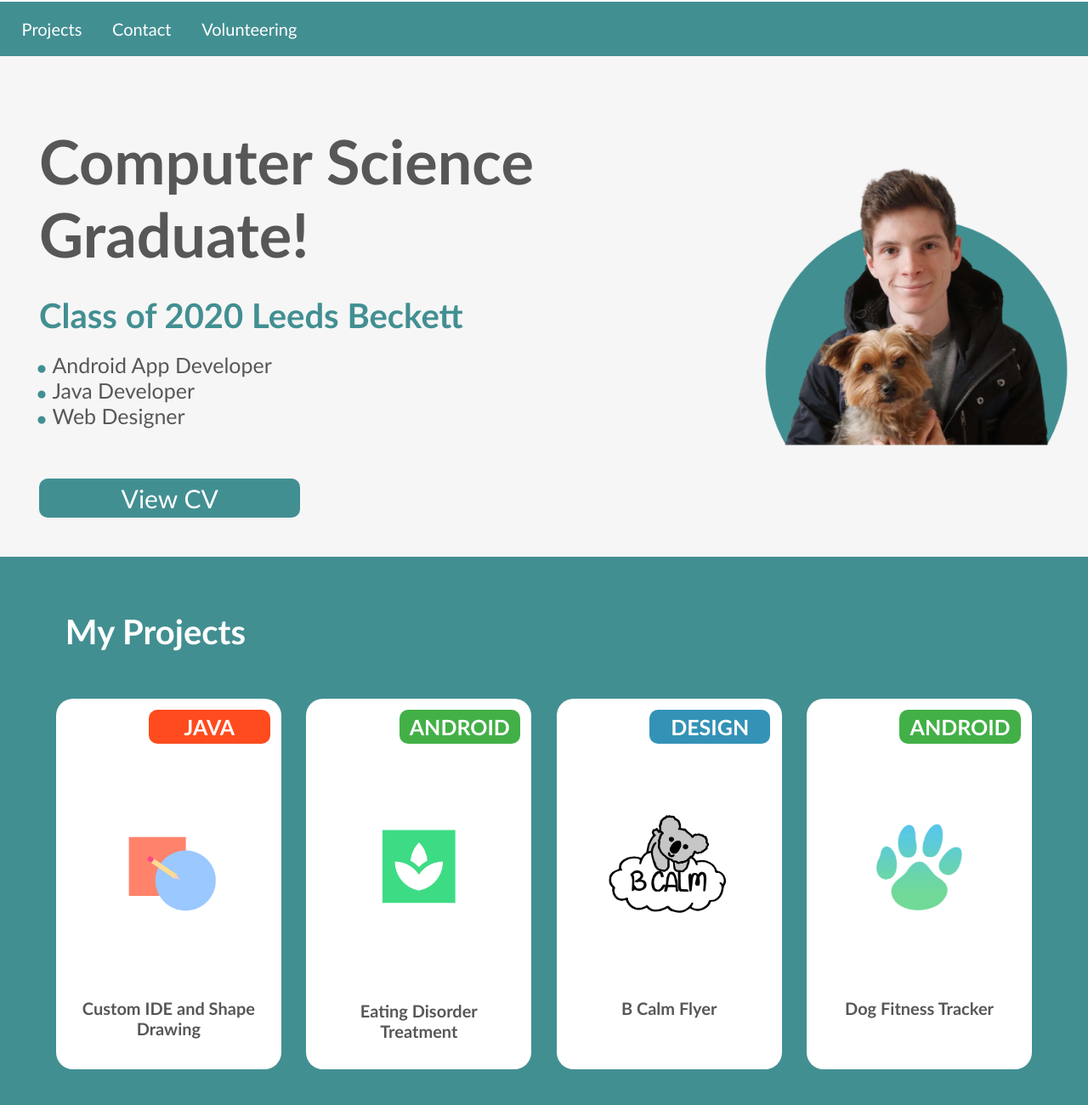
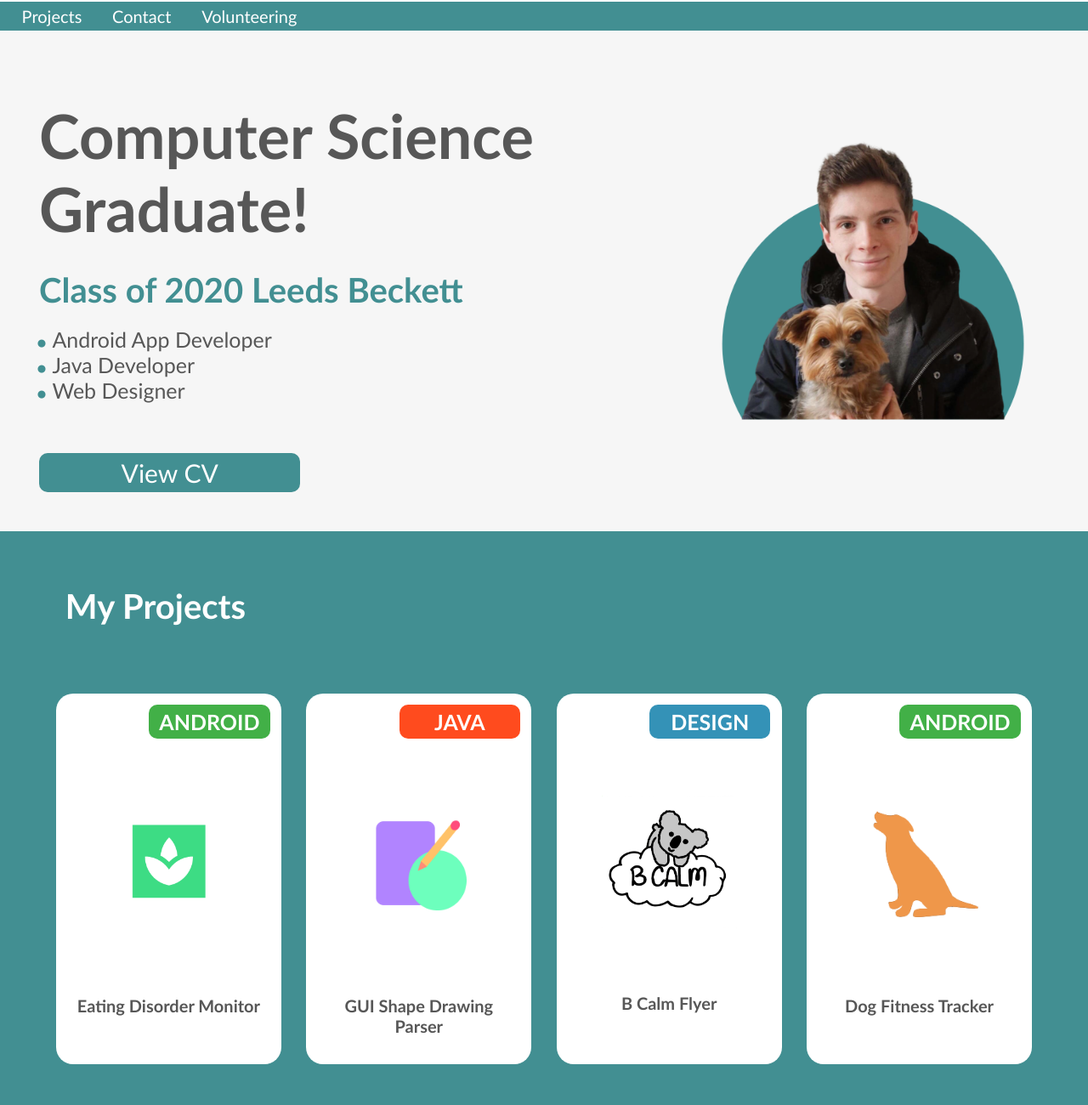
Before and after one commit to gogadon37/cvwebsite, a plain HTML site: page index.html in a window 1280 px wide. Shown: the part 100-1400 px from the top of the page at 85% size. Drawn offline with Linux system fonts and the light colour scheme.

Commit message:
updated icons and code

```diff
--- a/index.html
+++ b/index.html
@@ -97,30 +97,34 @@
 
 		<div class ="box" >
 
-			<div class ="minibox java" > Java </div>
+			<div class ="minibox android" > Android </div>
 
-			<img class ="boximage" src="shop4.jpg" />
-			<p  class ="boxtext">Custom IDE and Shape Drawing</p>
+			<img class ="boximage" src="shop3.png" />
+			<p  class ="boxtext">Eating Disorder Monitor</p>
 
 
 		</div>
 
 
+
 		<div class ="box" >
 
-			<div class ="minibox android" > Android </div>
+			<div class ="minibox java" > Java </div>
 
-			<img class ="boximage" src="shop3.png" />
-			<p  class ="boxtext">Eating Disorder Treatment</p>
+			<img class ="boximage" src="ide.png" />
+			<p  class ="boxtext"> GUI Shape Drawing Parser</p>
 
 
 		</div>
+
+
+
 
 		<div class ="box" >
 
 			<div class ="minibox design" > Design </div>
 
-			<img class ="boximage" src="shop.jpg" />
+			<img class ="boximage" src="shop.png" />
 			<p  class ="boxtext"> B Calm Flyer </p>
 
 
@@ -131,7 +135,7 @@
 
 			<div class ="minibox android" > Android </div>
 
-			<img class ="boximage" src="shop1.jpg" />
+			<img class ="boximage" src="paws.png" />
 			<p class ="boxtext" >Dog Fitness Tracker</p>
 
 
--- a/indexstylesheet.css
+++ b/indexstylesheet.css
@@ -187,10 +187,10 @@ margin-right: 6%;
 #profileimage{
 margin-top: 60px;
 width: 80%;
+margin-left: 10%;
 
-min-width: 350px;
 
-float: right;
+float: left;
 
 
 }
@@ -230,6 +230,7 @@ background-color: #428F92;
 color:white;
 margin-left: 6%;
 margin-top: 5%;
+margin-bottom: 10%;
 
 
 }
@@ -260,7 +261,7 @@ margin-top: 5%;
 		color: #575757;
 		float:left;
 		padding: 20px;
-		margin-left: 2%;
+		margin-left: 10px;
 		width: 50%;
 
 	   }
@@ -268,8 +269,8 @@ margin-top: 5%;
 
 	   nav{
 
-		padding-top: 20px;
-		padding-bottom: 20px;
+		padding-top: 5px;
+		padding-bottom: 5px;
 		background-color: #428F92;
 		color:white;
 		margin-top: 0.5%;
@@ -402,16 +403,25 @@ margin: 40px auto;
 
 @media only screen and (min-width: 1280px){
 
+
+.white{
+
+margin-bottom: 5%;
+
+
+}
+
+
 .box:hover{
 
-margin: 4%;
+background: #ddedff;
 
 }
 
 .box{
 
-	margin: 5%;
-	width: 90%;
+	margin: 5% !important;
+	width: 90% !important;
     float: left;
     background: white;
     border-radius: 20px;
@@ -464,8 +474,9 @@ margin: 4%;
 
 .box{
 
-	margin: 5%;
-	width: 90%;
+	margin-left: 20%;
+	margin-bottom: 10%;
+	width: 60%;
     float: left;
     background: white;
     border-radius: 20px;
@@ -474,9 +485,11 @@ margin: 4%;
 
 .boximage{
 
-	width: 80%;
-	margin: 10%;
-
+	width: 40%;
+	margin-left: 30%;
+	margin-top: 15%;
+	margin-bottom: 15%;
+	margin-right: 30%;
 
 	}
 
```
Also changed, not shown: ide.png (added), paws.png (added), paws1.png (added), shop.png (added).
